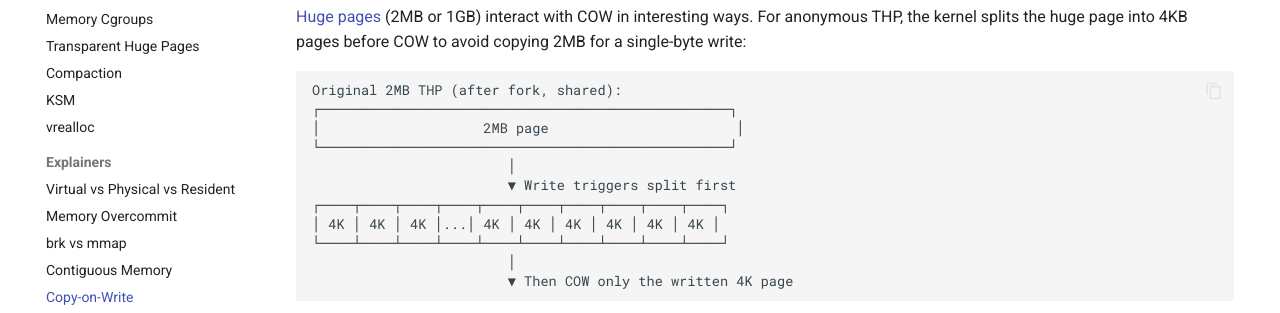
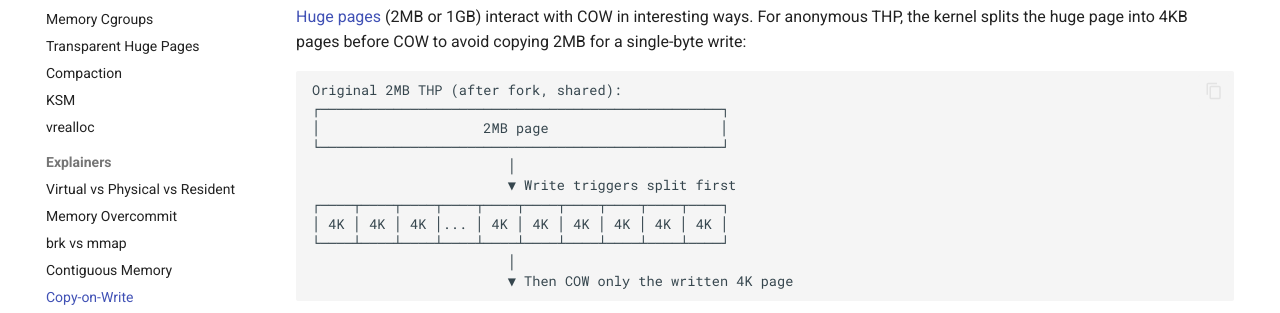
Before and after one commit to laveeshb/linux-kernel-internals, an MkDocs documentation site: the page built from docs/mm/cow.md, in a window 1280 px wide and 900 px high, scrolled down 3272 px. Shown: the part 160-473 px from the top of the window. Built offline with MkDocs 1.6.1 and Material for MkDocs 9.7.7, drawn with Linux system fonts in a browser that asks for light colours.

Commit message:
Fix THP diagram alignment in cow.md
Aligned all box borders to consistent 51-character width:
- Fixed 2MB box (was 52-53 chars, now 51)
- Added missing space in grid content row after "..."

````diff
--- a/docs/mm/cow.md
+++ b/docs/mm/cow.md
@@ -150,13 +150,13 @@ For processes with large sparse address spaces, page table copying during fork c
 
 ```
 Original 2MB THP (after fork, shared):
-┌──────────────────────────────────────────────────┐
-│                    2MB page                       │
-└──────────────────────────────────────────────────┘
+┌─────────────────────────────────────────────────┐
+│                    2MB page                     │
+└─────────────────────────────────────────────────┘
                         │
                         ▼ Write triggers split first
 ┌────┬────┬────┬────┬────┬────┬────┬────┬────┬────┐
-│ 4K │ 4K │ 4K │...│ 4K │ 4K │ 4K │ 4K │ 4K │ 4K │
+│ 4K │ 4K │ 4K │... │ 4K │ 4K │ 4K │ 4K │ 4K │ 4K │
 └────┴────┴────┴────┴────┴────┴────┴────┴────┴────┘
                         │
                         ▼ Then COW only the written 4K page
````
